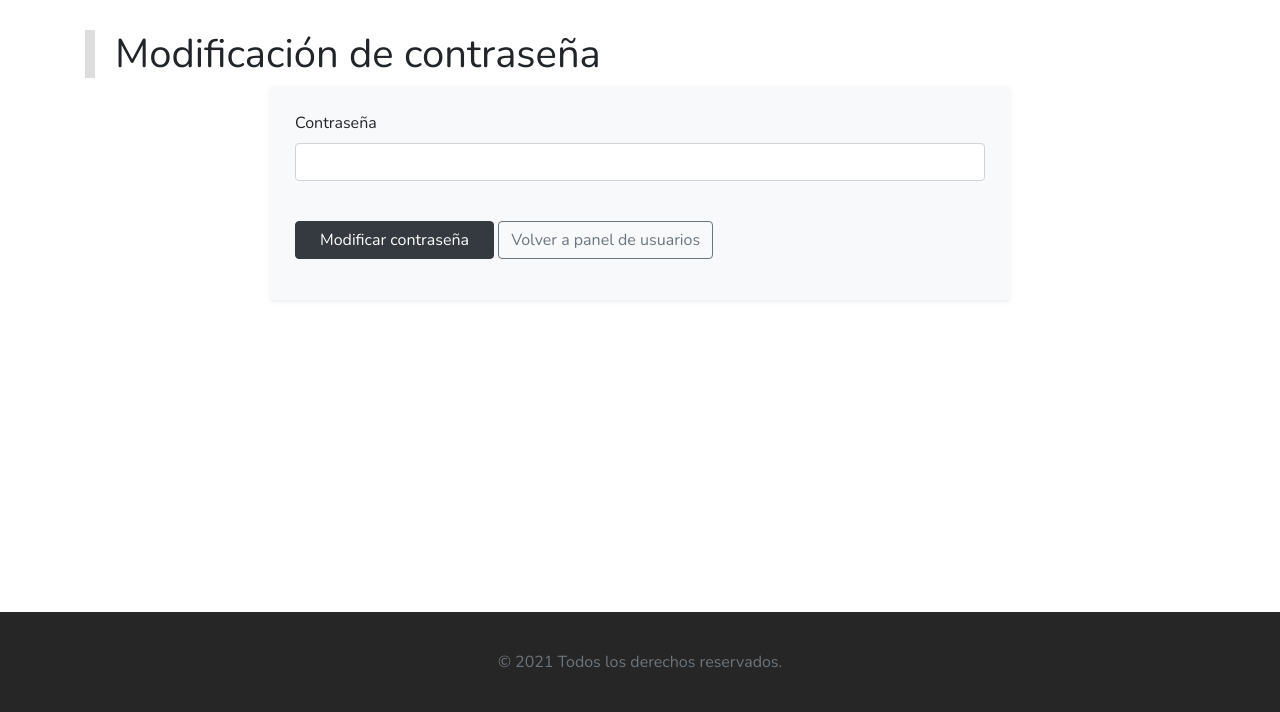
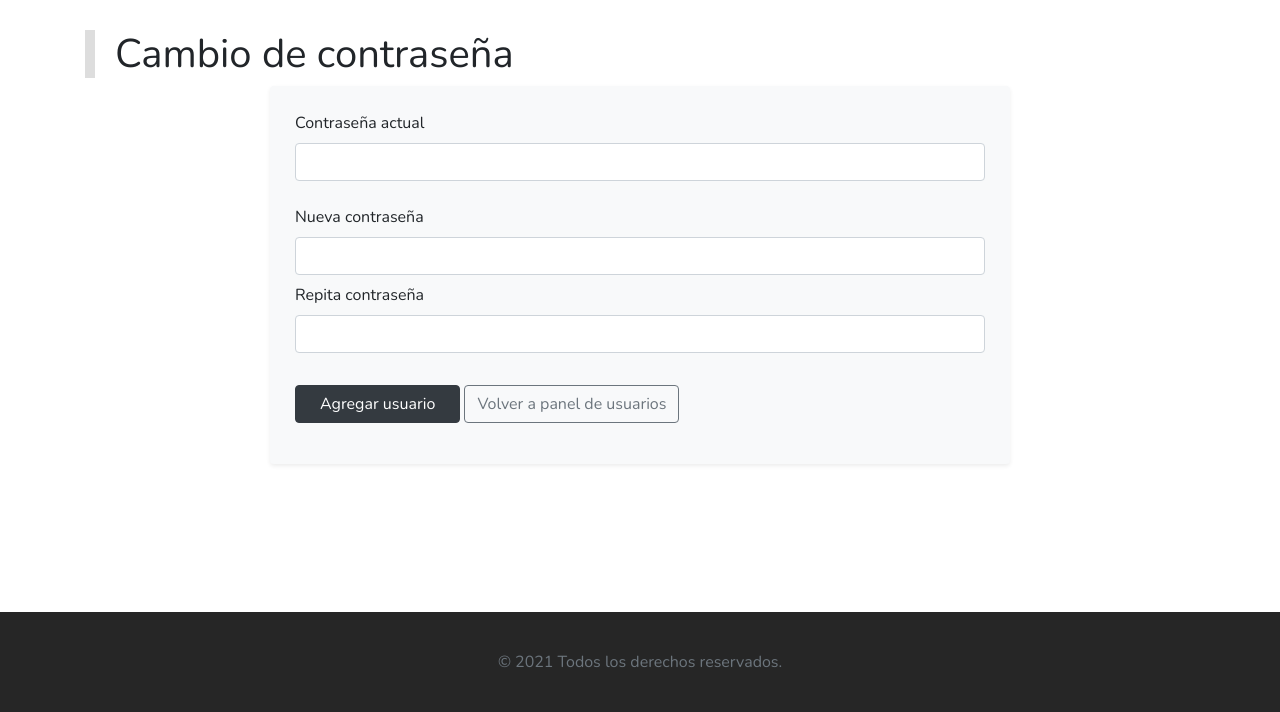
Before and after one commit to exegeses/php-48376, a PHP site: page /formModificarClave.php in a window 1280 px wide. Shown: the part 88-800 px from the top of the page. Run offline with PHP 8.4, Linux system fonts and the light colour scheme; some libraries are stand-ins or nearby versions.

Commit message:
Formulario para modificar contraseña

```diff
--- a/sistema/formModificarClave.php
+++ b/sistema/formModificarClave.php
@@ -1,25 +1,65 @@
 <?php
-
-	include 'includes/header.html';
-	include 'includes/nav.php';
+    //require 'config/config.php';
+    include 'includes/header.html';
+    include 'includes/nav.php';
 ?>
 
     <main class="container">
-        <h1>Modificación de contraseña</h1>
+        <h1>Cambio de contraseña</h1>
+
 
         <div class='alert bg-light p-4 col-8 mx-auto shadow-sm'>
-            <form action="modificarClave.php" method="post">
-                <label for="usuPass">Contraseña</label>
-                <input type="password" name="usuPass"
-                       class='form-control' id="usuPass" required>
-                <br>
+            <form action="modificarClave.php" method="post" class="validarForm" novalidate>
 
-                <button class='btn btn-dark my-3 px-4'>Modificar contraseña</button>
+                <div class='form-group mb-4 has-validation'>
+                    <label for="usuPass">Contraseña actual</label>
+                    <input type="password" name="usuPass"
+                           class='form-control' id="usuPass" required>
+                    <div class="invalid-feedback">
+                        Debe completar el campo Contraseña actual
+                    </div>
+                </div>
+                <div class='form-group mb-2'>
+                    <label for="newPass">Nueva contraseña</label>
+                    <input type="password" name="newPass"
+                           class='form-control' id="newPass" required>
+                    <div class="invalid-feedback">
+                        Debe completar el campo Nueva contraseña
+                    </div>
+                </div>
+                <div class='form-group mb-3'>
+                    <label for="newPass2">Repita contraseña</label>
+                    <input type="password" name="newPass2"
+                           class='form-control' id="newPass2" required>
+                    <div class="invalid-feedback" id="repite">
+                        Debe completar el campo Repita contraseña con un valor igual a Nueva contraseña
+                    </div>
+                </div>
+
+                <button class='btn btn-dark my-3 px-4'>Agregar usuario</button>
                 <a href="adminUsuarios.php" class='btn btn-outline-secondary'>
                     Volver a panel de usuarios
                 </a>
             </form>
+
         </div>
+
+        <script>
+            let form = document.querySelector('.validarForm');
+            let newPass = document.querySelector('#newPass');
+            let newPass2 = document.querySelector('#newPass2');
+            //let repita = document.querySelector('#repita');
+/*
+            form.addEventListener('submit', function (event) {
+                if ( !form.checkValidity() ) {
+                    event.preventDefault()
+                    event.stopPropagation()
+                }
+                form.classList.add('was-validated');
+            }, false)
+*/
+
+        </script>
 
     </main>
 
--- a/sistema/formModificarUsuario.php
+++ b/sistema/formModificarUsuario.php
@@ -1,5 +1,7 @@
 <?php
-
+    require 'config/config.php';
+    require 'funciones/autenticacion.php';
+    autenticar();
     require 'funciones/conexion.php';
     require 'funciones/usuarios.php';
     $usuario = verUsuarioPorID();
--- a/sistema/includes/nav.php
+++ b/sistema/includes/nav.php
@@ -21,7 +21,7 @@
             <div class="dropdown-menu bg-dark" aria-labelledby="dropdownMenuButton">
                 <a class="dropdown-item bg-dark" href="logout.php">Salir de sistema</a>
                 <a class="dropdown-item bg-dark" href="">Modificar Perfil</a>
-                <a class="dropdown-item bg-dark" href="">Cambiar contraseña</a>
+                <a class="dropdown-item bg-dark" href="formModificarClave.php">Cambiar contraseña</a>
             </div>
 <?php
     }
```
